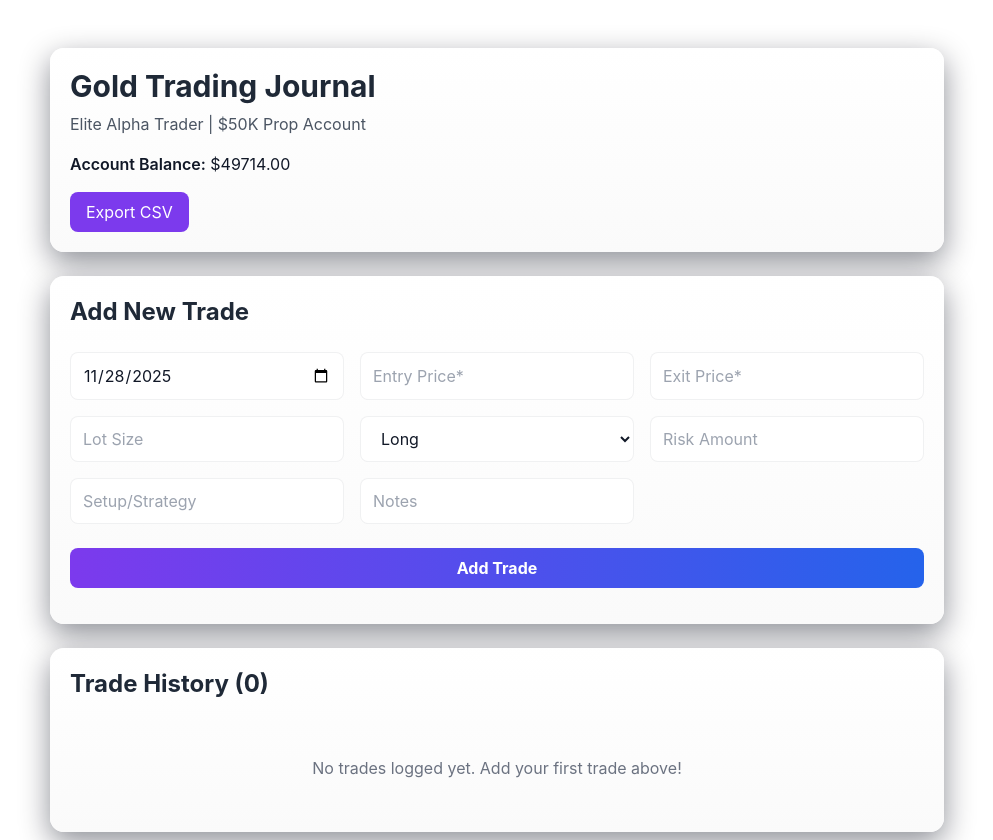
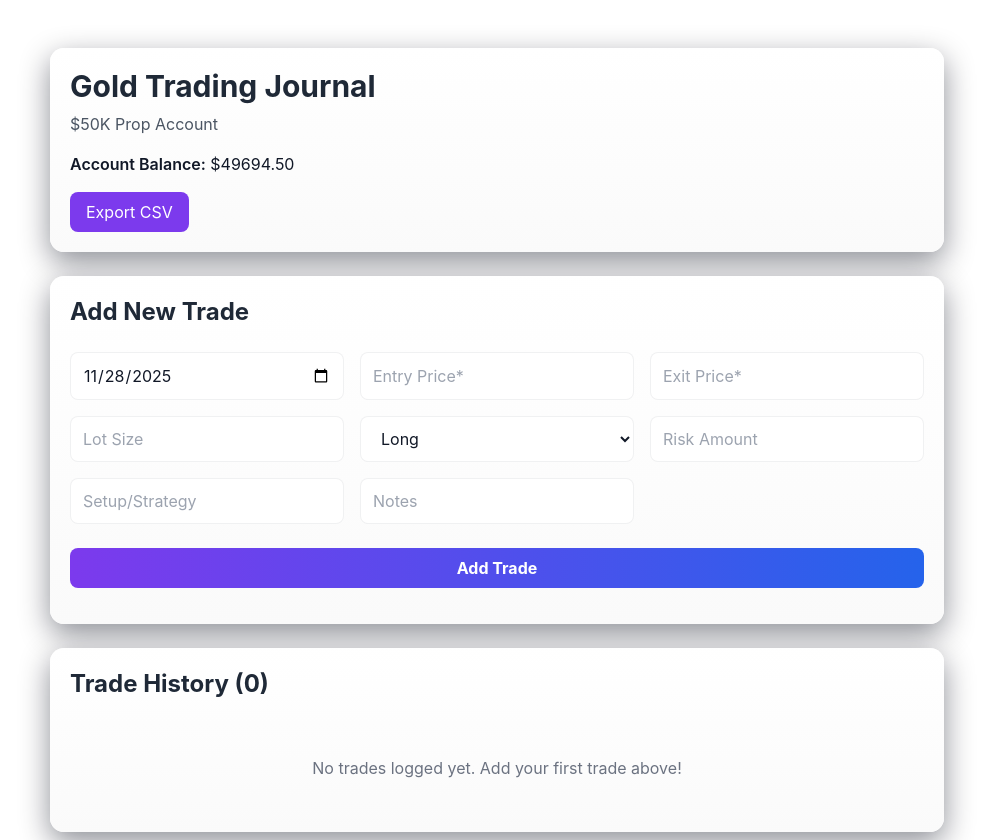
Before and after one commit to Nixiestone/trading-journal, a plain HTML site: page journal/journal.html in a window 1280 px wide. Shown: the whole page, without its empty margins (143-1136 px from the left). Drawn offline with nearby package versions, Linux system fonts and the light colour scheme.

```diff
--- a/journal.js
+++ b/journal/journal.js
@@ -1,15 +1,13 @@
-// Vanilla JS Trading Journal
-
 const app = document.getElementById('app');
 let trades = [];
-let accountBalance = 49714;
+let accountBalance = 49694.50;
 
 function render() {
   app.innerHTML = `
     <div class="max-w-7xl mx-auto">
       <div class="bg-white rounded-xl shadow-2xl p-8 mb-6">
         <h1 class="text-3xl font-bold text-gray-800 mb-2">Gold Trading Journal</h1>
-        <p class="text-gray-600 mb-4">Elite Alpha Trader | $50K Prop Account</p>
+        <p class="text-gray-600 mb-4"> $50K Prop Account</p>
         <div class="mb-4">
           <span class="font-semibold">Account Balance:</span> $${accountBalance.toFixed(2)}
         </div>
@@ -113,4 +111,3 @@
 }
 
 render();
-// ...end of file...
```
Also changed, not shown: journal/styles.css (renamed from styles.css, +0 -11 lines), journal/journal.html (renamed from journal.html).
